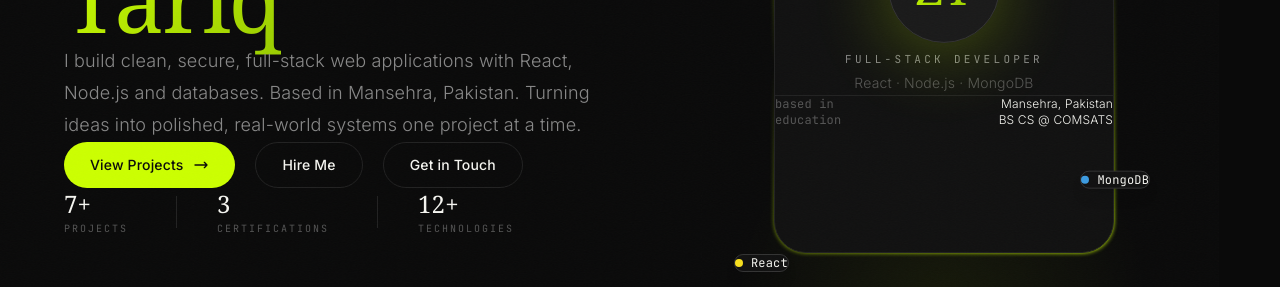
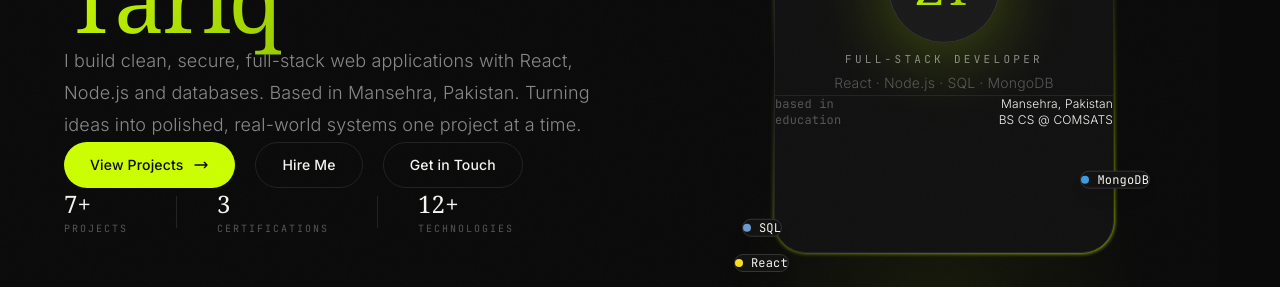
Before and after one commit to Zuneera134/My-Portfolio, a Next.js app: page / in a window 1280 px wide. Shown: the part 367-654 px from the top of the page. Built offline with nearby package versions, Linux system fonts and the light colour scheme.

Commit message:
Add-SQL-badge-and-SQL-to-hero-visual-stack

```diff
--- a/src/components/sections/Hero.tsx
+++ b/src/components/sections/Hero.tsx
@@ -180,7 +180,7 @@ export default function Hero() {
                   Full-Stack Developer
                 </p>
                 <p className="mt-2 text-sm font-light text-fg-dim">
-                  React · Node.js · MongoDB
+                  React · Node.js · SQL · MongoDB
                 </p>
 
                 {/* Divider */}
@@ -236,6 +236,12 @@ export default function Hero() {
                 <span className="w-2 h-2 rounded-full" style={{ background: "var(--lang-css)" }} />
                 <span className="text-fg">MongoDB</span>
               </div>
+
+              {/* Floating badge - SQL */}
+              <div className="hero-float absolute bottom-4 -left-8 px-4 py-2.5 rounded-full border border-border-light bg-bg-elevated text-xs font-mono flex items-center gap-2 shadow-lg">
+                <span className="w-2 h-2 rounded-full" style={{ background: "var(--lang-c)" }} />
+                <span className="text-fg">SQL</span>
+              </div>
             </div>
           </div>
         </div>
```
